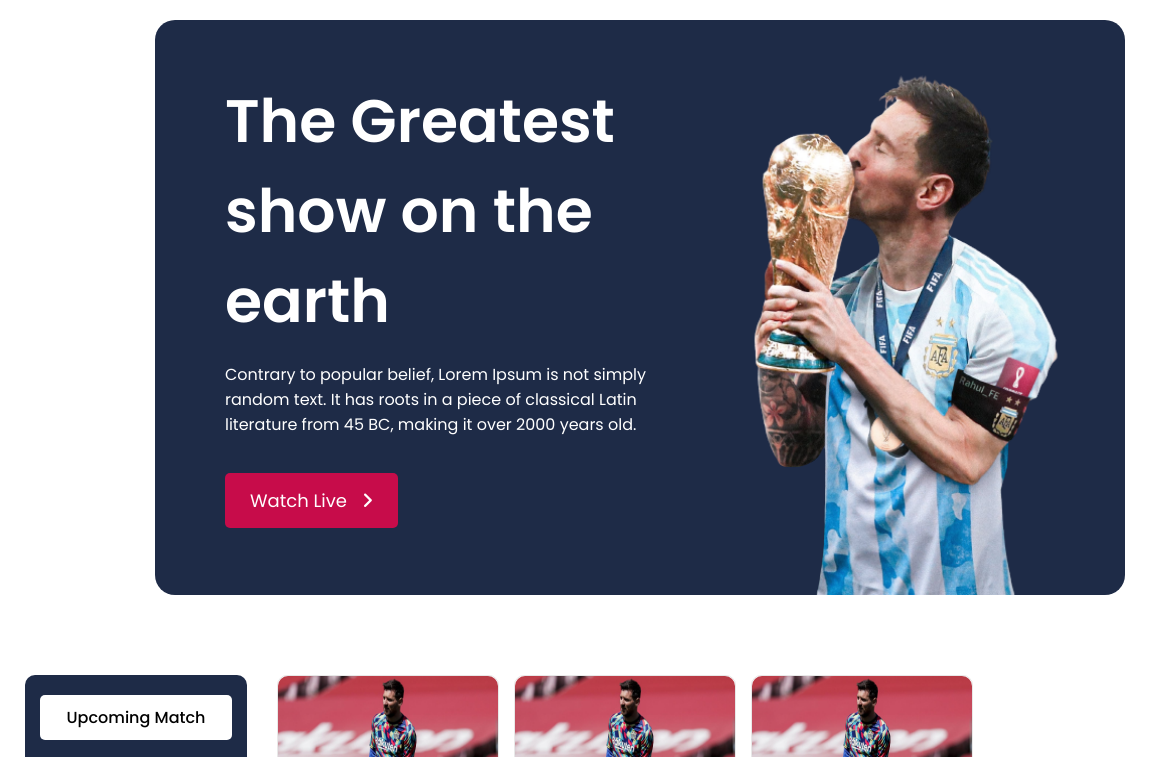
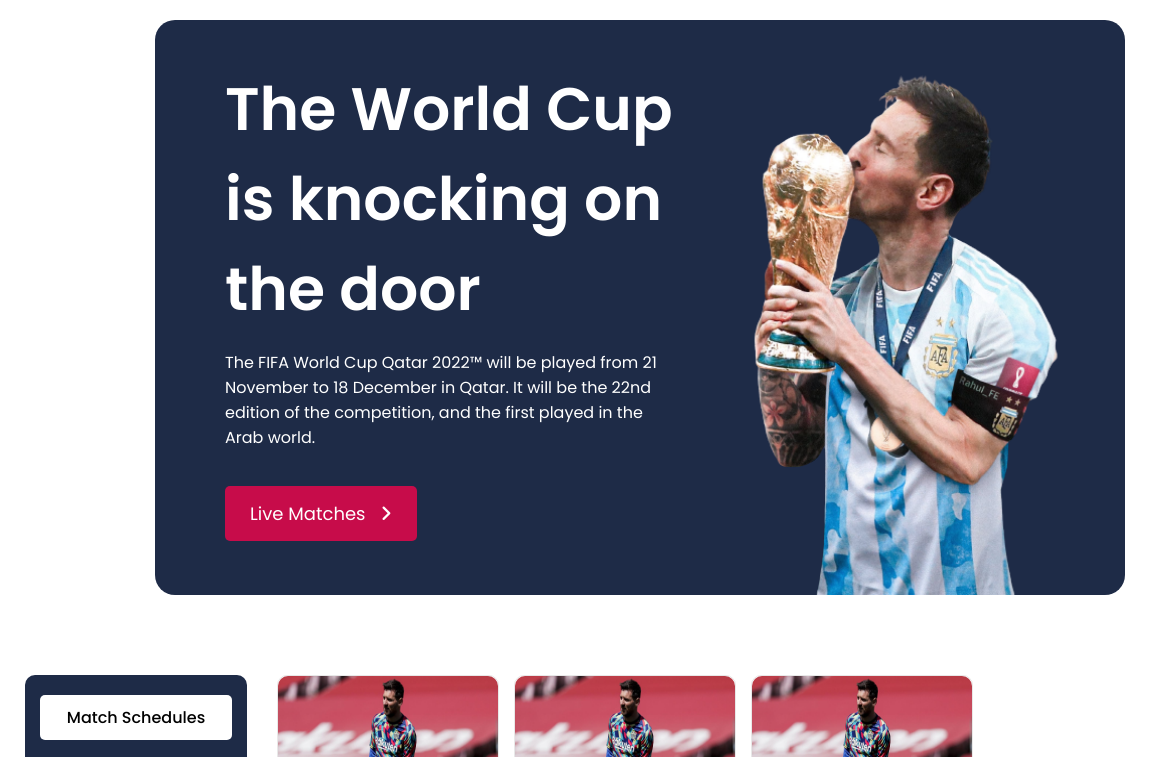
Before and after one commit to asibiqbal/fifa-twenty-two, a plain HTML site: page index.html in a window 1280 px wide. Shown: the top 757 px of the page, 0-1150 px from the left. Drawn offline with Linux system fonts and the light colour scheme.

Commit message:
add article

```diff
--- a/index.html
+++ b/index.html
@@ -18,11 +18,10 @@
         <div class="banner container">
             <!-- Banner Content -->
             <div class="banner-content">
-                <h1>The Greatest show on the earth</h1>
-                <p>Contrary to popular belief, Lorem Ipsum is not simply
-                    random text. It has roots in a piece of classical Latin literature from 45 BC, making it over 2000
-                    years old.</p>
-                <a href="#">Watch Live <i class="fa fa-thin fa-angle-right"></i></a>
+                <h1>The World Cup is knocking on the door</h1>
+                <p>The FIFA World Cup Qatar 2022™ will be played from 21 November to 18 December in Qatar. It will be
+                    the 22nd edition of the competition, and the first played in the Arab world. </p>
+                <a href="#">Live Matches <i class="fa fa-thin fa-angle-right"></i></a>
             </div>
             <!-- Banner img -->
             <div class="banner-img">
@@ -40,7 +39,7 @@
         <div class="main-container">
             <!-- All Info -->
             <section class="all-info">
-                <a href="assets/match.html" target="_blank" id="matches">Upcoming Match</a>
+                <a href="assets/match.html" target="_blank" id="matches">Match Schedules</a>
                 <a href="#">All Group</a>
                 <a href="#" class="active">Blog</a>
             </section>
```
Also changed, not shown: assets/match.html (+4 -5 lines).
